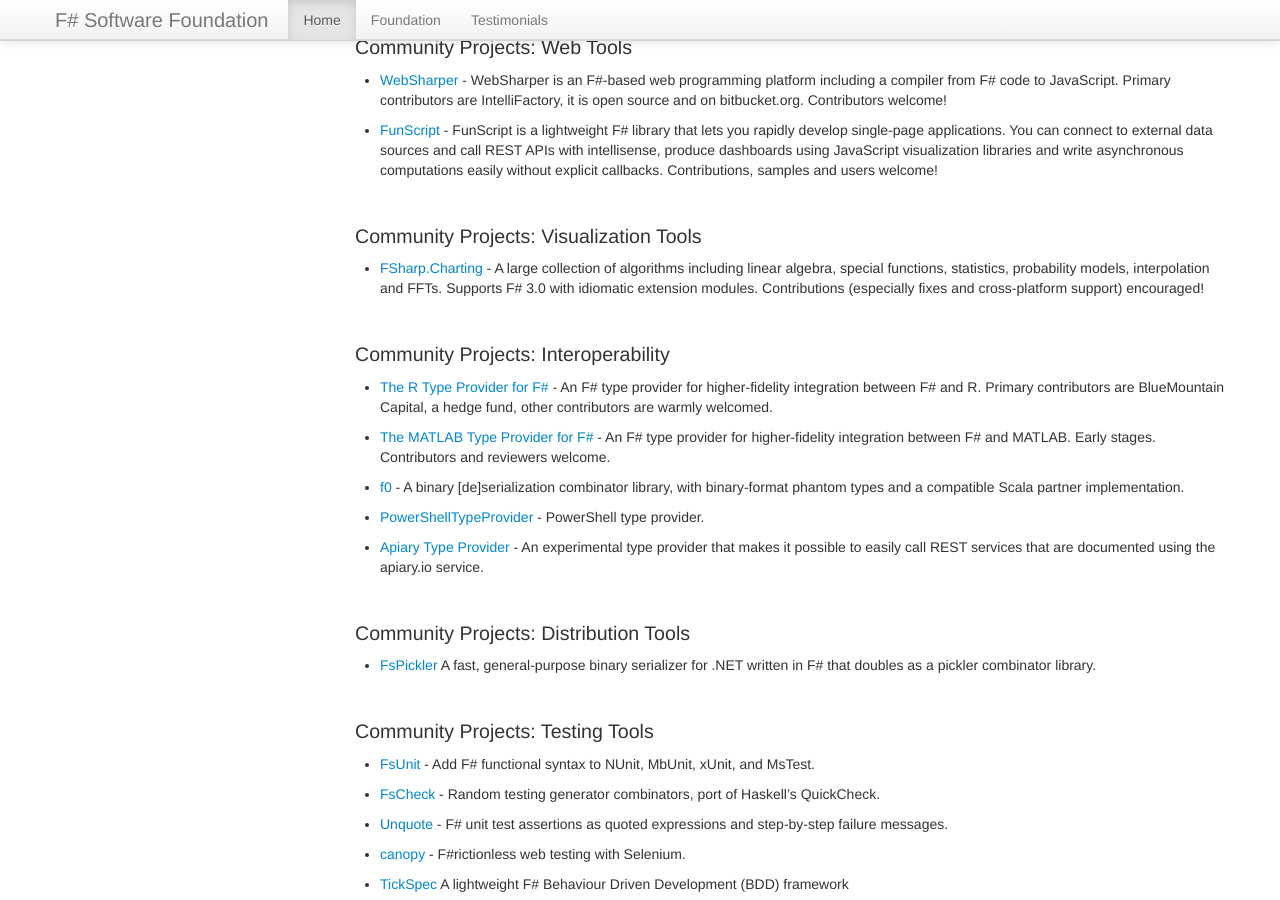
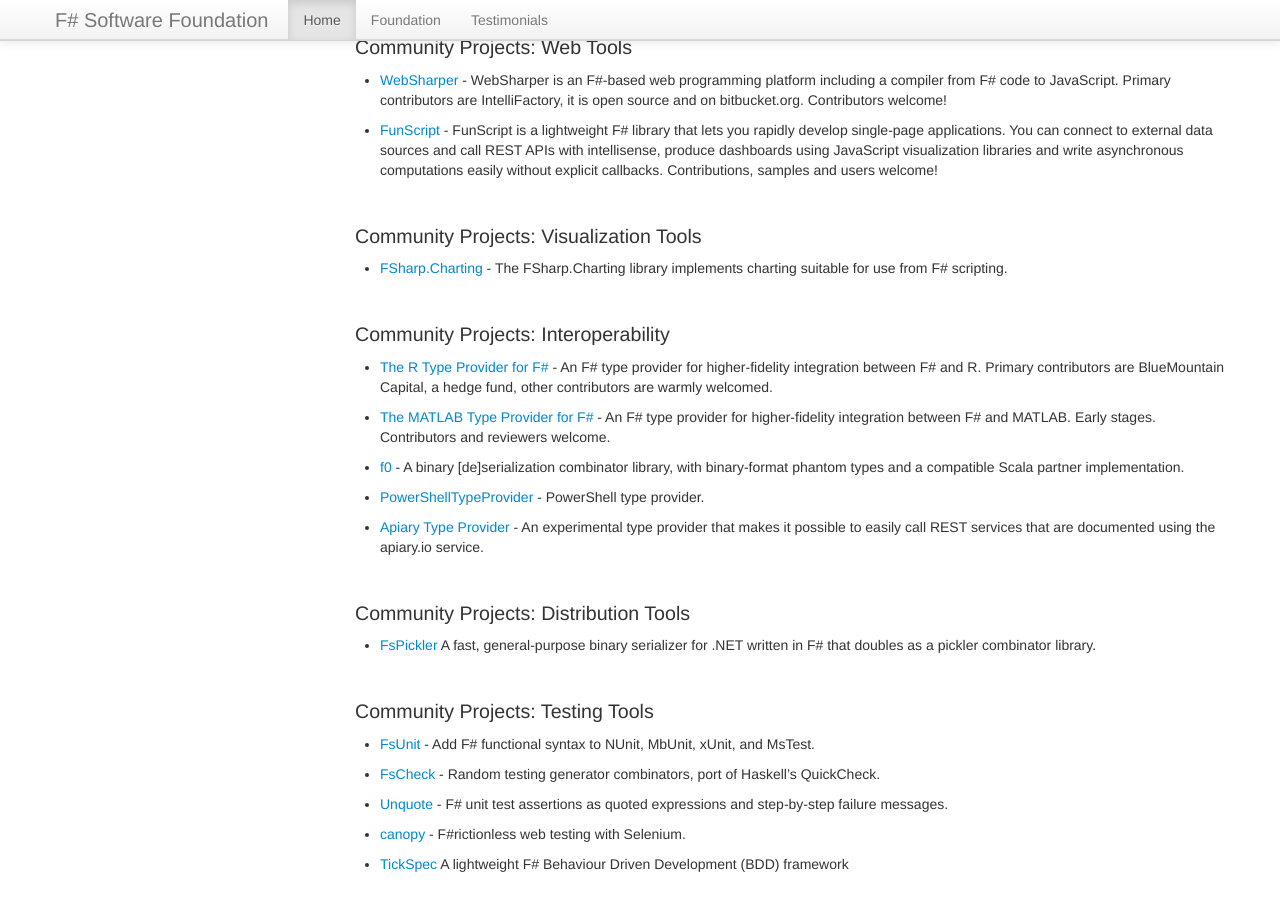
Before and after one commit to fsharp/fsharp.org, a Jekyll site: the page built from community/projects/index.md, in a window 1280 px wide and 900 px high, scrolled down 1627 px. Built offline with Jekyll 4.4.1, drawn with Linux system fonts in a browser that asks for light colours; nearby versions of some CDN libraries; some web fonts are replaced; comment, search, counter and statistics services are not loaded.

Commit message:
Fix link and description.

```diff
--- a/community/projects/index.md
+++ b/community/projects/index.md
@@ -114,11 +114,8 @@
 
 ### Community Projects: Visualization Tools
 
-* [FSharp.Charting](http://numerics.mathdotnet.com/) - A large collection of algorithms including
-  linear algebra, special functions, statistics, probability models, interpolation and FFTs. Supports
-  F# 3.0 with idiomatic extension modules. Contributions (especially fixes and cross-platform support)
-  encouraged!
-
+* [FSharp.Charting](http://fsharp.github.io/FSharp.Charting/) - The FSharp.Charting library implements charting
+  suitable for use from F# scripting.
 
 <br />
 
```
